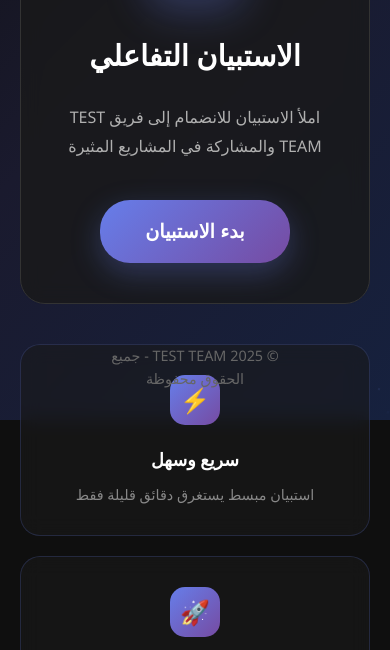
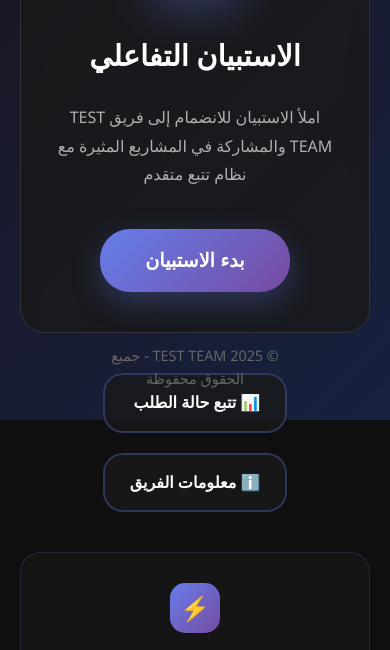
Before and after one commit to MrOtako1k/Test-Team-15x3, a website: page index.html in a window 390 px wide. Shown: the part 424-1074 px from the top of the page. Drawn offline with Linux system fonts and the light colour scheme.

Commit message:
Update index.html

```diff
--- a/index.html
+++ b/index.html
@@ -255,6 +255,35 @@
             line-height: 1.5;
         }
 
+        /* Quick Actions */
+        .quick-actions {
+            display: flex;
+            gap: 20px;
+            margin-top: 40px;
+            flex-wrap: wrap;
+            justify-content: center;
+        }
+
+        .quick-btn {
+            background: rgba(26, 26, 26, 0.8);
+            border: 2px solid rgba(102, 126, 234, 0.3);
+            color: white;
+            padding: 15px 25px;
+            border-radius: 20px;
+            font-size: 1rem;
+            font-weight: 600;
+            cursor: pointer;
+            transition: all 0.3s ease;
+            text-decoration: none;
+            display: inline-block;
+        }
+
+        .quick-btn:hover {
+            border-color: #667eea;
+            background: rgba(102, 126, 234, 0.1);
+            transform: translateY(-2px);
+        }
+
         /* Footer */
         .footer {
             position: absolute;
@@ -294,6 +323,16 @@
             .header {
                 margin-bottom: 40px;
             }
+
+            .quick-actions {
+                flex-direction: column;
+                align-items: center;
+            }
+
+            .quick-btn {
+                width: 100%;
+                max-width: 250px;
+            }
         }
     </style>
 </head>
@@ -312,11 +351,20 @@
             <div class="card-icon">📋</div>
             <h2 class="card-title">الاستبيان التفاعلي</h2>
             <p class="card-description">
-                املأ الاستبيان للانضمام إلى فريق TEST TEAM والمشاركة في المشاريع المثيرة
+                املأ الاستبيان للانضمام إلى فريق TEST TEAM والمشاركة في المشاريع المثيرة مع نظام تتبع متقدم
             </p>
             <button class="start-btn" onclick="startSurvey()">
                 بدء الاستبيان
             </button>
+        </div>
+
+        <div class="quick-actions">
+            <a href="status.html" class="quick-btn">
+                📊 تتبع حالة الطلب
+            </a>
+            <a href="#" class="quick-btn" onclick="showInfo()">
+                ℹ️ معلومات الفريق
+            </a>
         </div>
 
         <div class="features">
@@ -334,6 +382,11 @@
                 <div class="feature-icon">🎯</div>
                 <div class="feature-title">فريق متميز</div>
                 <div class="feature-description">كن جزءاً من فريق محترف ومتطور</div>
+            </div>
+            <div class="feature-item">
+                <div class="feature-icon">📊</div>
+                <div class="feature-title">تتبع متقدم</div>
+                <div class="feature-description">تتبع حالة طلبك في الوقت الفعلي</div>
             </div>
         </div>
     </div>
@@ -370,6 +423,25 @@
             }, 500);
         }
 
+        // إظهار معلومات الفريق
+        function showInfo() {
+            alert(`
+🚀 TEST TEAM - 15x3 EDITION
+
+نحن فريق تقني متخصص في:
+• تطوير التطبيقات والألعاب
+• المشاريع التقنية المبتكرة
+• التعلم والتطوير المستمر
+
+المميزات الجديدة:
+✅ نظام تتبع الطلبات
+✅ أزرار تفاعلية في Discord
+✅ إشعارات فورية للقرارات
+
+انضم إلينا الآن!
+            `);
+        }
+
         // تحميل الصفحة
         document.addEventListener('DOMContentLoaded', function() {
             createParticles();
```
